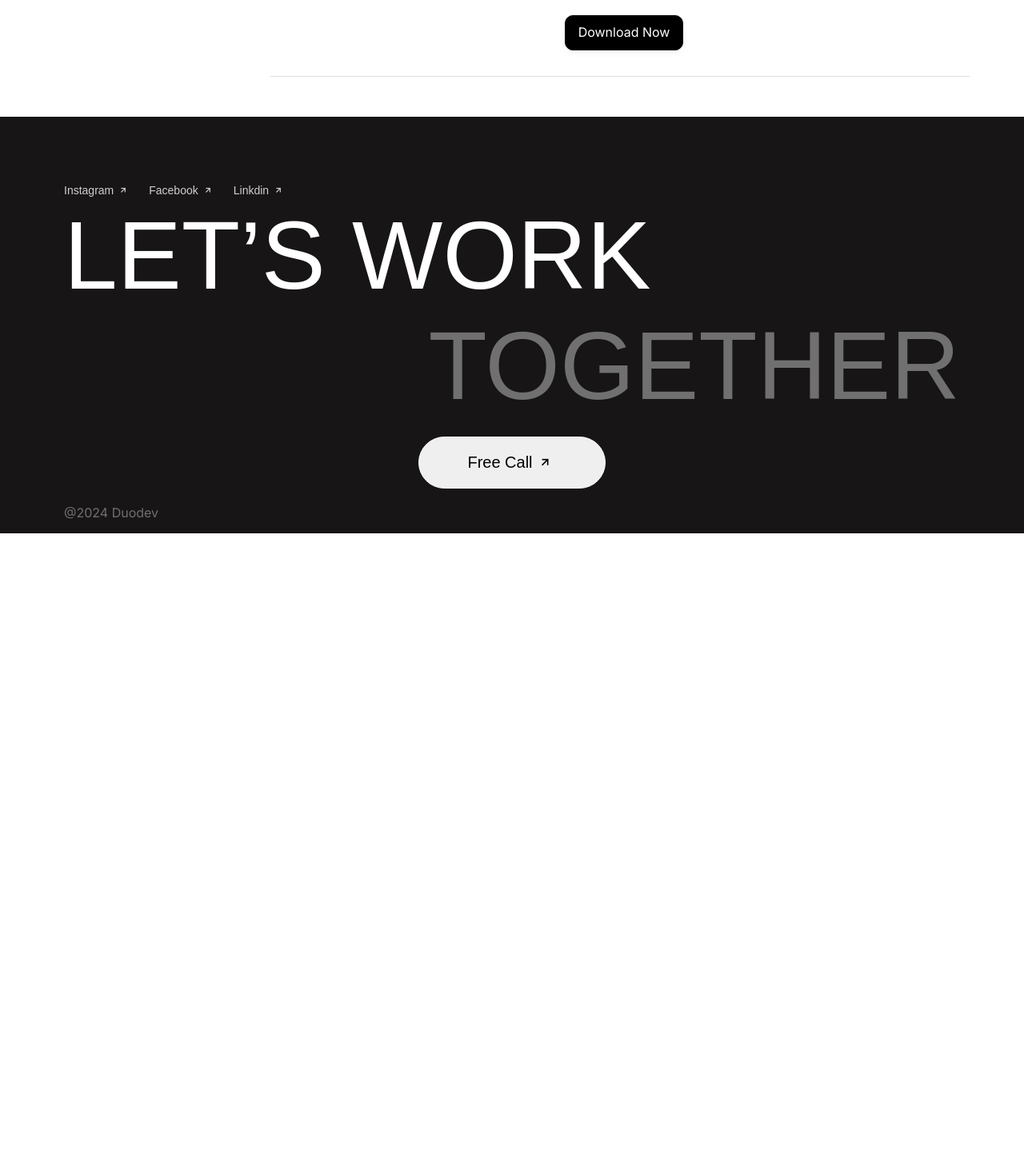
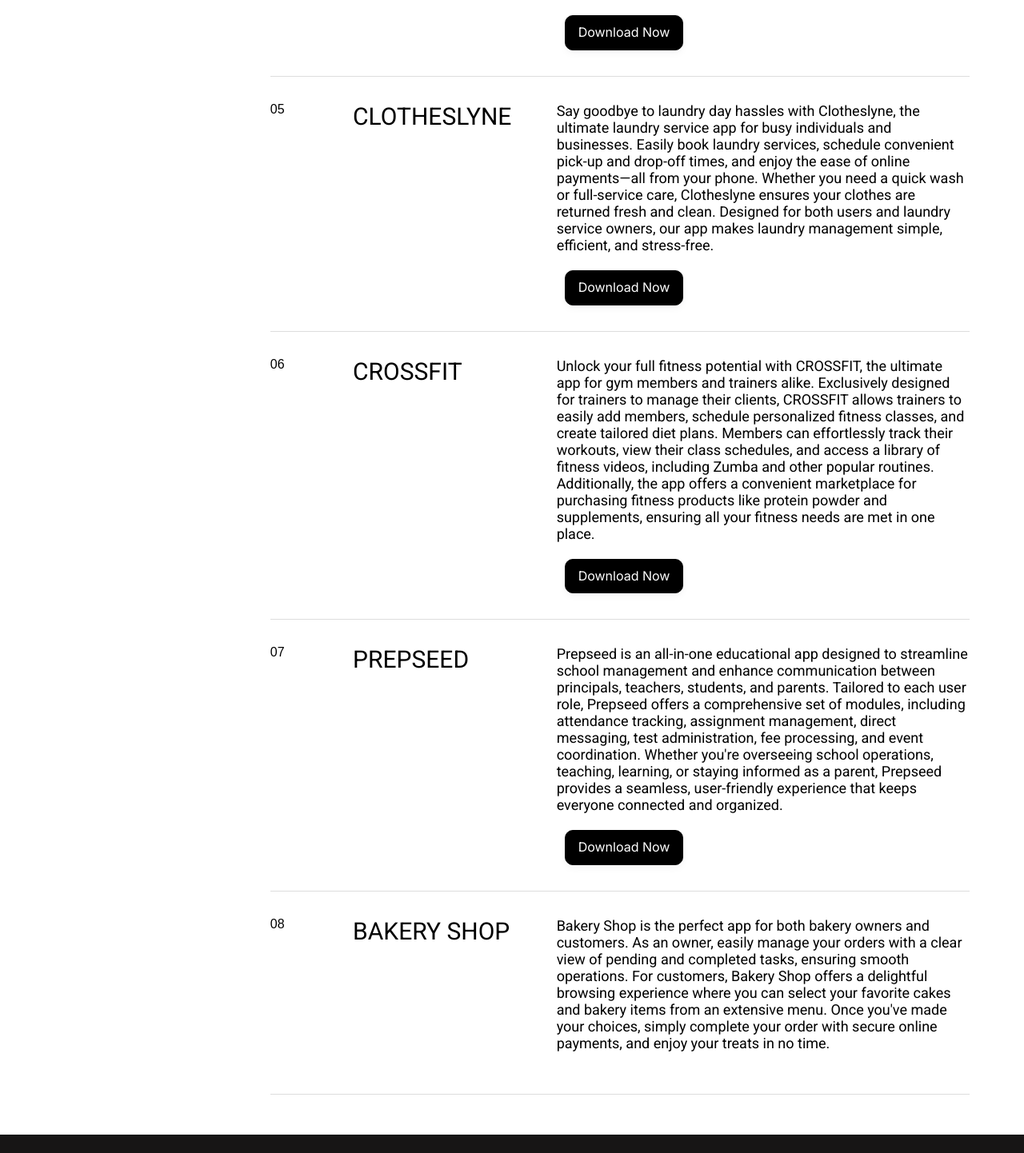
Before and after one commit to webtesting22/duodev, a React (Vite) app: page /Projects in a window 1280 px wide. Shown: the part 1228-2670 px from the top of the page at 80% size. Before the commit the page ends 1895 px from the top, so only its background shows below. Built offline with nearby package versions, Linux system fonts and the light colour scheme; a web font is replaced by a local one.

Commit message:
projects Added

```diff
--- a/package.json
+++ b/package.json
@@ -14,6 +14,7 @@
     "react": "^18.2.0",
     "react-bootstrap": "^2.10.2",
     "react-dom": "^18.2.0",
+    "react-player": "^2.16.0",
     "react-router-dom": "^6.23.1",
     "react-type-animation": "^3.2.0",
     "swiper": "^11.1.4"
--- a/src/Components/MinimilisticsComponents/AboutContentSection/AboutContentSection.jsx
+++ b/src/Components/MinimilisticsComponents/AboutContentSection/AboutContentSection.jsx
@@ -1,7 +1,6 @@
 import React, { useRef, useEffect, useState } from "react";
-import "./AboutContentSection.css"; // Import CSS file for animation
-import Row from 'react-bootstrap/Row';
-import Col from 'react-bootstrap/Col';
+import "./AboutContentSection.css"; // Import CSS file for animati
+import ReactPlayer from 'react-player'
 const AboutContentSection = () => {
     const [scrollY, setScrollY] = useState(0);
     useEffect(() => {
@@ -16,6 +15,7 @@
         };
     }, []);
 
+    const videoUrl = "./webdevVideo.mp4";
     const AppKeyPoints = [
         {
             link: "Customized Digital Solutions",
@@ -63,6 +63,15 @@
                         <div className="imagesAndTitleContainer">
                             <h1>App <br /><span>Dev</span></h1>
                             <div className="absoluteContainerCard parallax" style={{ transform: `translateY(${scrollY * 0.1}px)` }}>
+                                <ReactPlayer
+                                    url={videoUrl}
+                                    playing
+                                    loop
+                                    muted
+                                    width="100%"
+                                    height="100%"
+                                    className="video-player"
+                                />
                                 <button className="btn-style-border">App Projects</button>
                             </div>
                         </div>
--- a/src/Components/Projects/Projects.jsx
+++ b/src/Components/Projects/Projects.jsx
@@ -27,6 +27,26 @@
             ProjectDescription: "SSA is a dedicated application for authorized drivers providing transportation services to Gujarat Government Schools through Samgra Shiksha Abhiyan. The app records all trips, allowing drivers to manage student attendance and view their earnings. Integrated with Google Maps and Firebase Authentication, it enables real-time tracking, notifications for overspeed and off-route driving, and features an SOS Call function for emergencies, ensuring a secure and efficient transportation system.",
             ProjectLink: "https://play.google.com/store/apps/details?id=in.ssavtsv2&hl=en_US"
         },
+        {
+            ProjectHeading: "Clotheslyne",
+            ProjectDescription: "Say goodbye to laundry day hassles with Clotheslyne, the ultimate laundry service app for busy individuals and businesses. Easily book laundry services, schedule convenient pick-up and drop-off times, and enjoy the ease of online payments—all from your phone. Whether you need a quick wash or full-service care, Clotheslyne ensures your clothes are returned fresh and clean. Designed for both users and laundry service owners, our app makes laundry management simple, efficient, and stress-free.",
+            ProjectLink: "https://play.google.com/store/apps/details?id=com.clotheslyne.customer&hl=en-IN"
+        },
+        {
+            ProjectHeading: "Crossfit",
+            ProjectDescription: "Unlock your full fitness potential with CROSSFIT, the ultimate app for gym members and trainers alike. Exclusively designed for trainers to manage their clients, CROSSFIT allows trainers to easily add members, schedule personalized fitness classes, and create tailored diet plans. Members can effortlessly track their workouts, view their class schedules, and access a library of fitness videos, including Zumba and other popular routines. Additionally, the app offers a convenient marketplace for purchasing fitness products like protein powder and supplements, ensuring all your fitness needs are met in one place.",
+            ProjectLink: "https://play.google.com/store/apps/details?id=crossfit.personaltrainer.gymtrainer.fitness&hl=en-IN"
+        },
+        {
+            ProjectHeading:"Prepseed",
+            ProjectDescription:"Prepseed is an all-in-one educational app designed to streamline school management and enhance communication between principals, teachers, students, and parents. Tailored to each user role, Prepseed offers a comprehensive set of modules, including attendance tracking, assignment management, direct messaging, test administration, fee processing, and event coordination. Whether you're overseeing school operations, teaching, learning, or staying informed as a parent, Prepseed provides a seamless, user-friendly experience that keeps everyone connected and organized.",
+            ProjectLink:"https://play.google.com/store/apps/details?id=com.prepseed&hl=en-IN"
+        },
+        {
+            ProjectHeading:"Bakery Shop",
+            ProjectDescription:"Bakery Shop is the perfect app for both bakery owners and customers. As an owner, easily manage your orders with a clear view of pending and completed tasks, ensuring smooth operations. For customers, Bakery Shop offers a delightful browsing experience where you can select your favorite cakes and bakery items from an extensive menu. Once you've made your choices, simply complete your order with secure online payments, and enjoy your treats in no time.",
+            // ProjectLink:"https://play.google.com/store/apps/details?id=com.prepseed&hl=en-IN"
+        }
     ]
     return (
         <>
```
